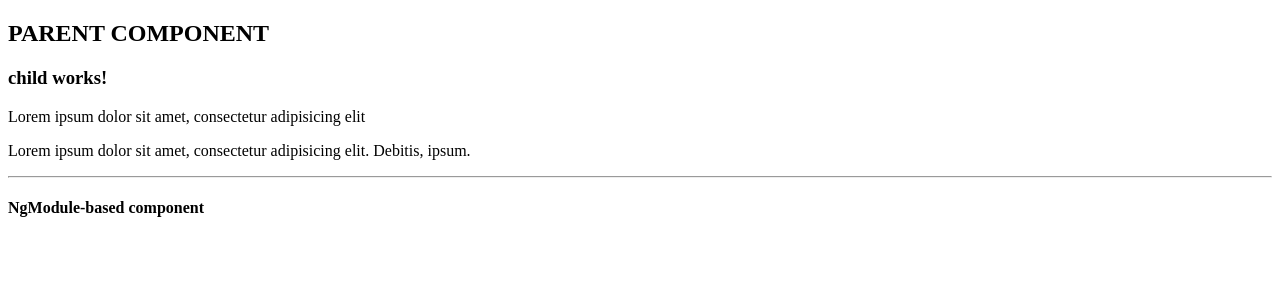
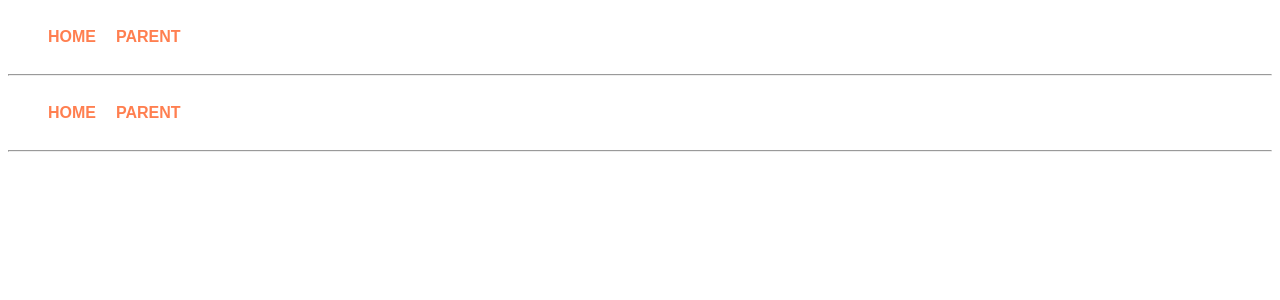
Before and after one commit to Angular-New/standalone-components, an Angular app: page / in a window 1280 px wide. Shown: the top 300 px of the page. Built offline with nearby package versions, Linux system fonts and the light colour scheme.

Commit message:
lazy-loading components

```diff
--- a/src/app/app.component.html
+++ b/src/app/app.component.html
@@ -1,3 +1,13 @@
-<st-parent />
+<nav class="navigation">
+  <ul class="navigation-list">
+    <li class="navigation-item">
+      <a class="navigation-link" routerLink="/">home</a>
+    </li>
+    <li class="navigation-item">
+      <a class="navigation-link" routerLink="/parent">parent</a>
+    </li>
+  </ul>
+</nav>
+
 <hr />
-<st-secondo />
+<router-outlet></router-outlet>
--- a/src/app/app.component.scss
+++ b/src/app/app.component.scss
@@ -0,0 +1,23 @@
+$base: 20px;
+
+.navigation {
+  padding: $base $base*2;
+}
+
+.navigation-list {
+  display: flex;
+}
+
+.navigation-item:not(:first-child) {
+  margin-left: $base;
+}
+
+.navigation-link {
+  text-transform: uppercase;
+  font-weight: 700;
+  color: coral;
+
+  &:hover {
+    color: chocolate;
+  }
+}
--- a/src/app/app.component.ts
+++ b/src/app/app.component.ts
@@ -1,13 +1,12 @@
 import { ChangeDetectionStrategy, Component } from '@angular/core';
 import { CommonModule } from '@angular/common';
-import { RouterOutlet } from '@angular/router';
+import { RouterLink, RouterOutlet } from '@angular/router';
 import { ParentComponent } from '@components/parent/parent.component';
-import { SecondoModule } from '@components/secondo/secondo.module';
 
 @Component({
   selector: 'st-root',
   standalone: true,
-  imports: [CommonModule, SecondoModule, RouterOutlet, ParentComponent],
+  imports: [CommonModule, RouterOutlet, ParentComponent, RouterLink],
   templateUrl: './app.component.html',
   styleUrl: './app.component.scss',
   changeDetection: ChangeDetectionStrategy.OnPush,
--- a/src/app/app.routes.ts
+++ b/src/app/app.routes.ts
@@ -1,3 +1,15 @@
 import { Routes } from '@angular/router';
 
-export const routes: Routes = [];
+export const routes: Routes = [
+  {
+    path: '',
+    loadComponent: () => import('./app.component').then((m) => m.AppComponent),
+  },
+  {
+    path: 'parent',
+    loadComponent: () =>
+      import('./components/parent/parent.component').then(
+        (m) => m.ParentComponent
+      ),
+  },
+];
--- a/src/styles.scss
+++ b/src/styles.scss
@@ -1 +1,13 @@
-/* You can add global styles to this file, and also import other style files */
+ul, ol {
+  padding: 0;
+  margin: 0;
+  list-style-type: none;
+}
+
+a {
+  text-decoration: none;
+}
+
+body {
+  font-family: sans-serif;
+}
```
Also changed, not shown: 1 other file (tests, documents, lock files or other folders).
